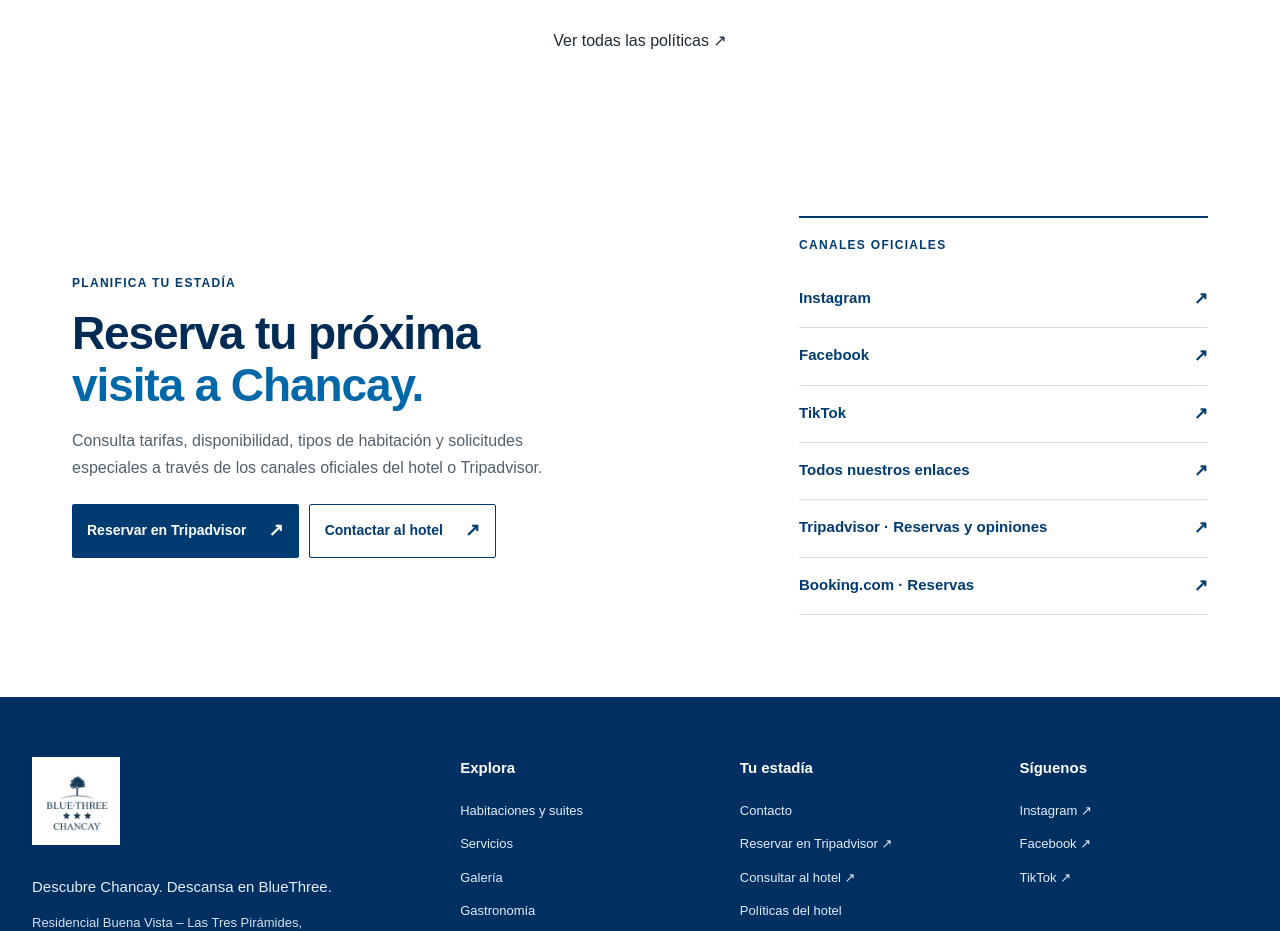
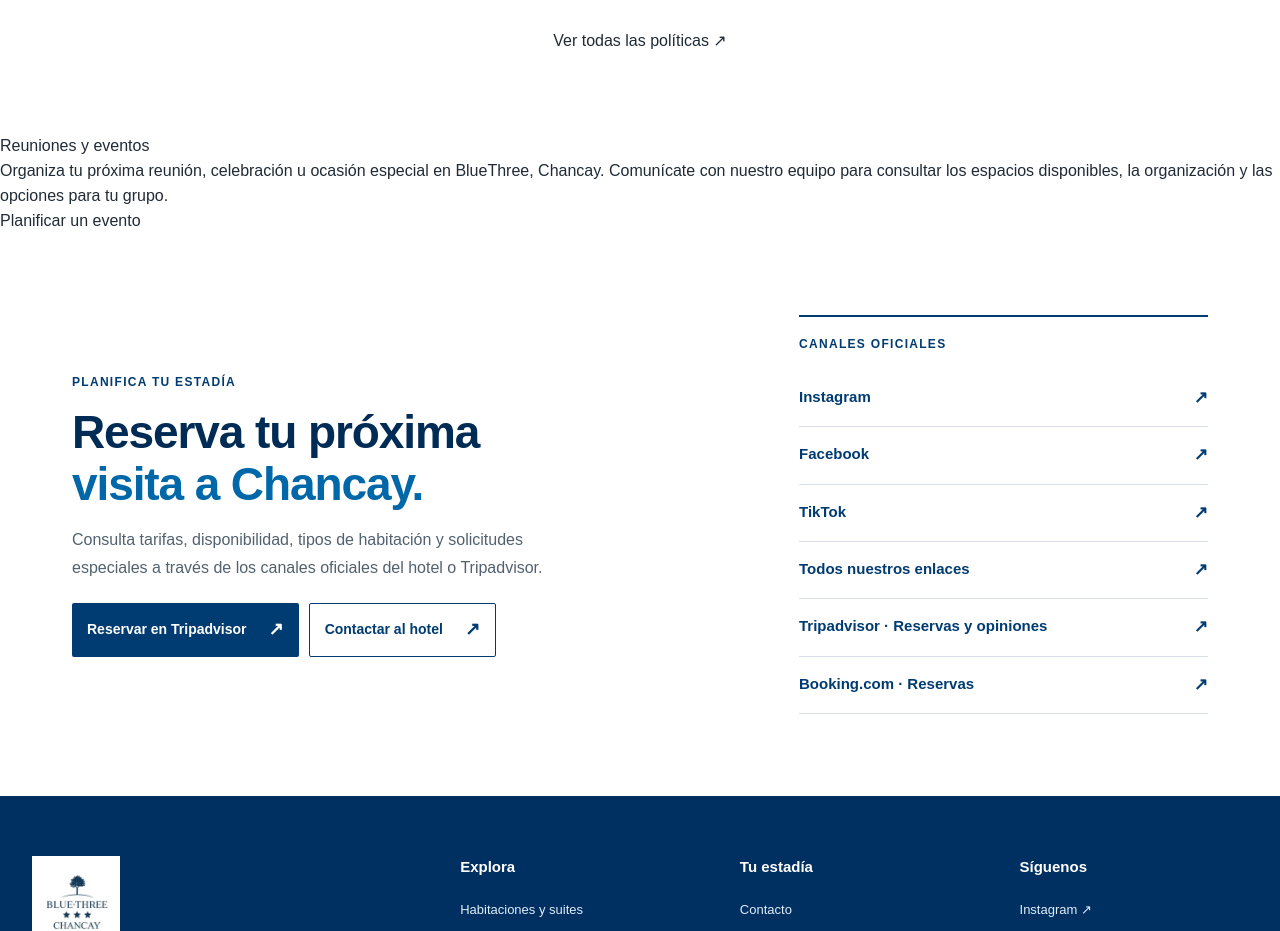
Before and after one commit to camilogomez17/hotelBlueThree, a Next.js app: page / in a window 1280 px wide. Shown: the part 3744-4675 px from the top of the page. Built offline with nearby package versions, Linux system fonts and the light colour scheme.

Commit message:
Add meetings and events callout to homepage

```diff
--- a/app/page.tsx
+++ b/app/page.tsx
@@ -206,6 +206,8 @@ export default function Home() {
         <div className="home-policies-more"><a className="room-explore-button" href="/politicas">Ver todas las políticas ↗</a></div>
       </section>
 
+      <section className="bluethree-events" aria-labelledby="bluethree-events-heading"><div className="bluethree-events-inner"><h2 id="bluethree-events-heading">Reuniones y eventos</h2><p>Organiza tu próxima reunión, celebración u ocasión especial en BlueThree, Chancay. Comunícate con nuestro equipo para consultar los espacios disponibles, la organización y las opciones para tu grupo.</p><a href="/contacto" className="bluethree-events-button">Planificar un evento</a></div></section>
+
     </main>
   );
 }
```
